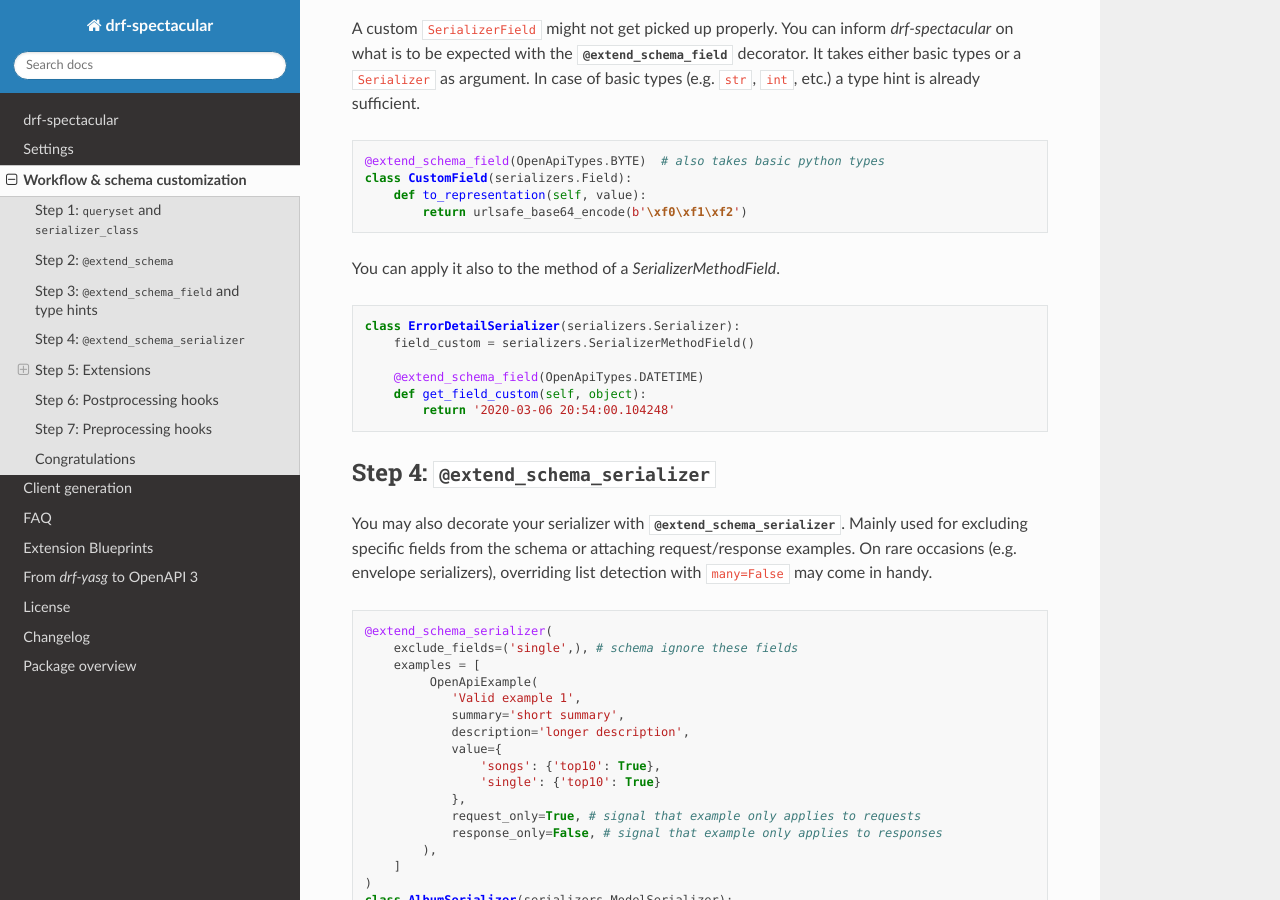
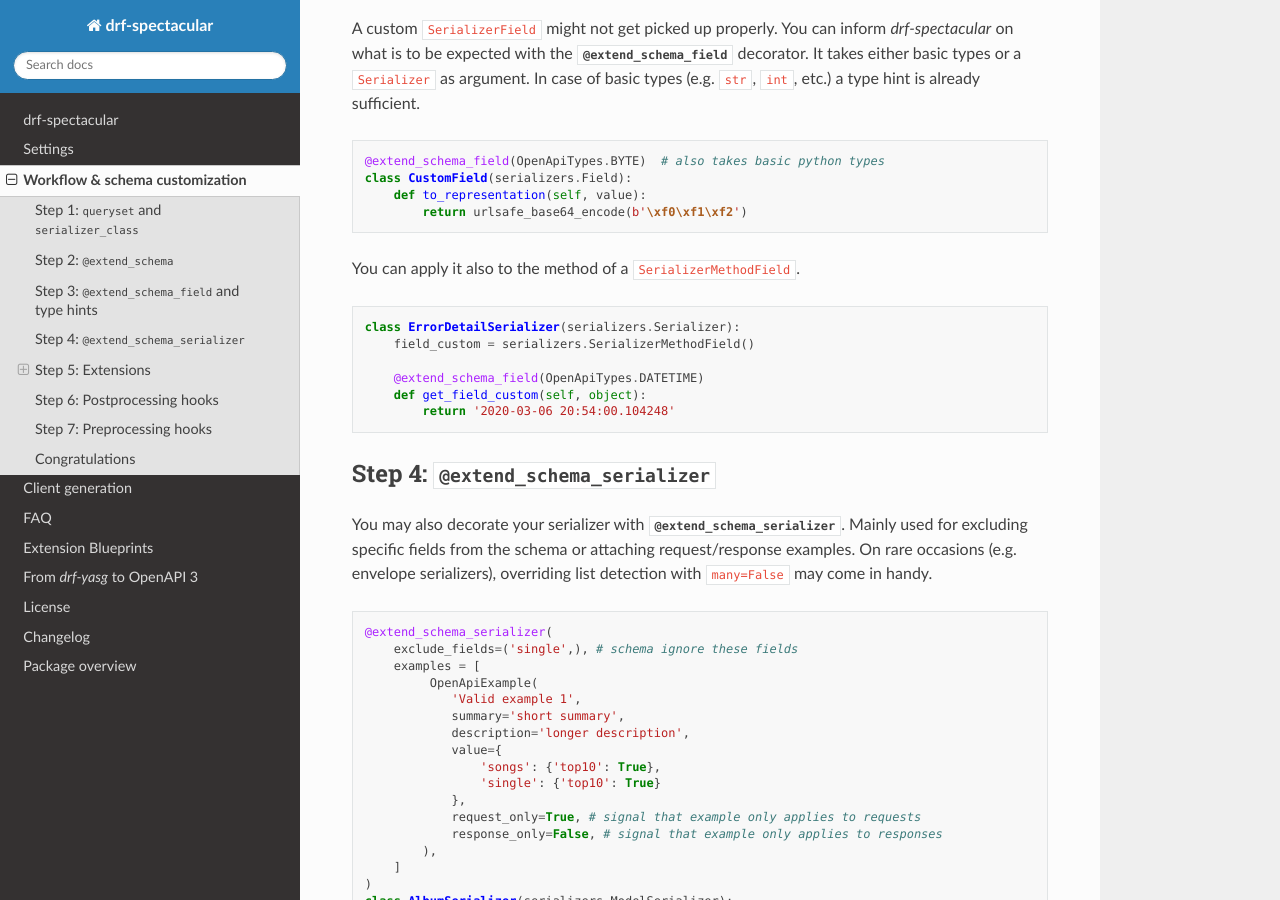
Before and after one commit to tfranzel/drf-spectacular, a Sphinx documentation site: the page built from docs/customization.rst, in a window 1280 px wide and 900 px high, scrolled down 1889 px. Built offline with Sphinx 7.4.7 and the Read the Docs theme 2.0.0, drawn with Linux system fonts in a browser that asks for light colours.

```diff
--- a/docs/customization.rst
+++ b/docs/customization.rst
@@ -92,7 +92,7 @@ decorator. It takes either basic types or a ``Serializer`` as argument. In case
             return urlsafe_base64_encode(b'\xf0\xf1\xf2')
 
 
-You can apply it also to the method of a `SerializerMethodField`.
+You can apply it also to the method of a ``SerializerMethodField``.
 
 .. code-block:: python
 
```
